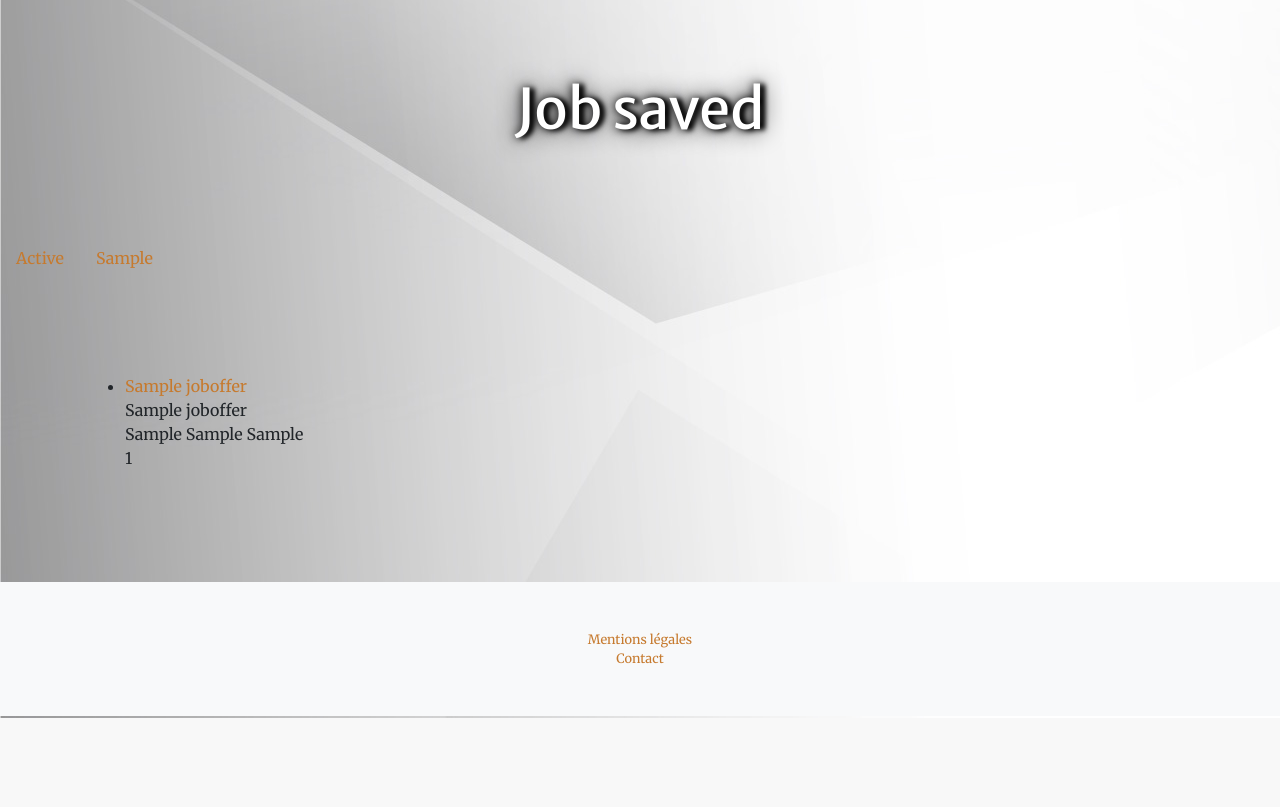
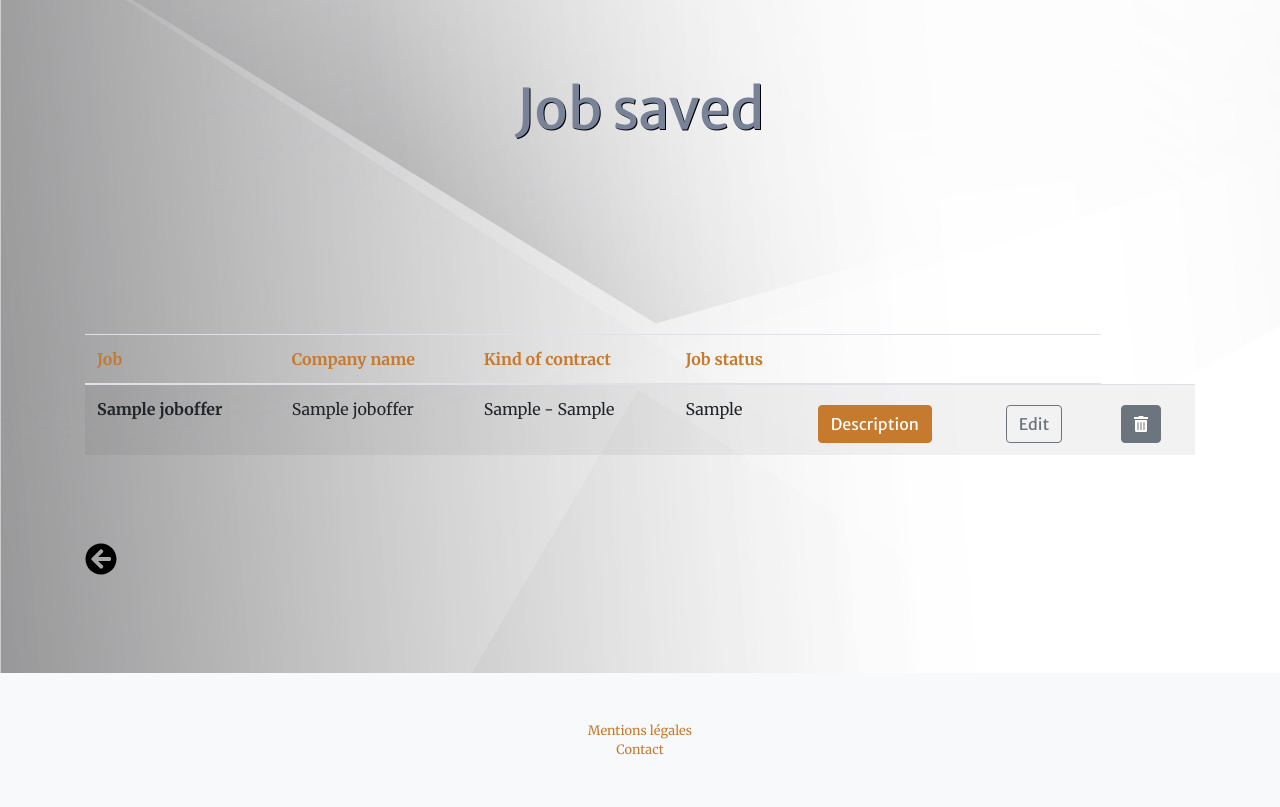
Before and after one commit to MyBhive/JobSearchMonitoring, a Django app: page /job_description/1 in a window 1280 px wide. Shown: the part 82-889 px from the top of the page. Before the commit the page ends 800 px from the top, so only its background shows below. Run offline with Django 3.2, Linux system fonts and the light colour scheme; a user stored in the database is signed in; tables that the repository leaves empty hold one stand-in row (values such as "Sample post"); some libraries are stand-ins or nearby versions.

Commit message:
<table> + render dic in context

```diff
--- a/templates/pages/job_description.html
+++ b/templates/pages/job_description.html
@@ -7,40 +7,65 @@
     <div class="container h-100">
         <div class="d-flex justify-content-center h-100">
             <div class="user_card my-auto" style="width: auto;">
-                <div class="d-flex justify-content-center pb-4 text-white">
-                    <h1 class="d-block text-center mb-5 text-white"
-                    style="margin-top: 4rem; text-shadow: 5px 1px 5px black, 0 0 25px black, 0 0 10px black;">
-                    Job saved </h1>
+                <div class="d-flex justify-content-center pb-4">
+                    <h1 class="d-block text-center mb-5"
+                    style="color: #798398; margin-top: 4rem; text-shadow: 1px 1px black;">
+                    Job saved</h1>
                 </div>
             </div>
         </div>
     </div>
 </header>
-<ul class="nav">
+<ul class="nav justify-content-center">
+    {% for element in status.all_status %}
     <li class="nav-item">
-      <a class="nav-link active" href="#">Active</a>
-    </li>
-        {% for element in status %}
-    <li class="nav-item">
-      <a class="nav-link" href="{% url 'status_select' element.id %}">{{ element }}</a>
-        {% endfor %}
+        <button type="button" class="btn btn-outline-secondary ml-2">
+          <a class="nav-link" href="{% url 'status_select' element.id status.category_concerned %}">{{ element }}</a>
+        </button>
+      </li>
+    {% endfor %}
   </ul>
 <section class="page-section">
     <div class="container">
-        <div>
-        </div>
-        <div>
-            <ul>
-                {% for element in jobs %}
-                    <li><a href="{% url 'job_detail' element.pk %}"> {{ element.title }}</a><br/>
-                    {{ element.company_name }}<br/>
-                    {{ element.status_id }}
-                    {{ element.type_id }}
-                    {{ element.style_id }}<br/>
-                    {{ element.category_id_id }}<br/>
-                    {{ id_cat }}
-                {% endfor %}
-            </ul>
+        <table class="table table-striped">
+            <thead>
+              <tr>
+                <th scope="col"><strong style="color: #C67A2E;">Job</strong></th>
+                <th scope="col"><strong style="color: #C67A2E;">Company name</strong></th>
+                <th scope="col"><strong style="color: #C67A2E;">Kind of contract</strong></th>
+                <th scope="col"><strong style="color: #C67A2E;">Job status</strong></th>
+                <th scope="col"></th>
+                <th scope="col"></th>
+              </tr>
+
+            </thead>
+            {% for element in jobs %}
+            <tbody>
+              <tr>
+                <th scope="row">{{ element.title }}</th>
+                <td class="mt-2">{{ element.company_name }}</td>
+                <td>{{ element.type_id }} - {{ element.style_id }}</td>
+                <td>{{ element.status_id }}</td>
+                <th><a href="{% url 'job_detail' element.pk %}" class="btn btn-primary mt-2" style="background-color: #C67A2E;">Description</a>
+                </th>
+                <th><a href="{% url 'update_job' element.pk %}" class="form-inline-center">
+                    <button type="submit" class="btn btn-outline-secondary ml-2  mt-2" >Edit</button></a>
+                </th>
+                <th>
+                  <a href="{% url 'delete_job' element.pk %}" class="form-inline-center">
+                    <button name="delete" id="button_send"  type="submit" class="btn btn-secondary ml-2 mt-2">
+                      <i class="fas fa-trash-alt" aria-hidden="true"></i></button>
+                </a>
+              </th>
+              </tr>
+            </tbody>
+            {% endfor %}
+          </table>
+          <br>
+          <div class="justify-content-center mt-5">
+            <a href="{% url 'see_categories' %}">
+                <i class="fas fa-arrow-circle-left fa-2x mb-0" style="color: black;"></i>
+            </a>
         </div>
     </div>
 </section>
```
